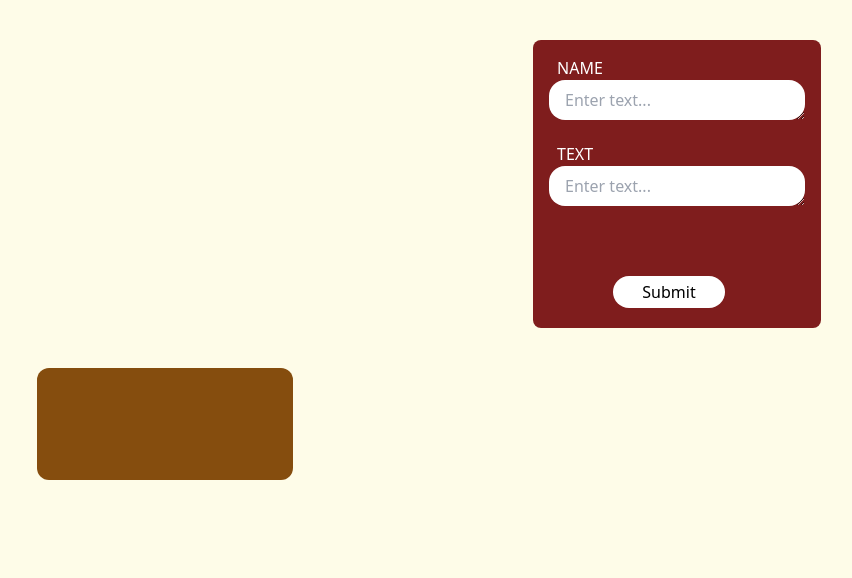
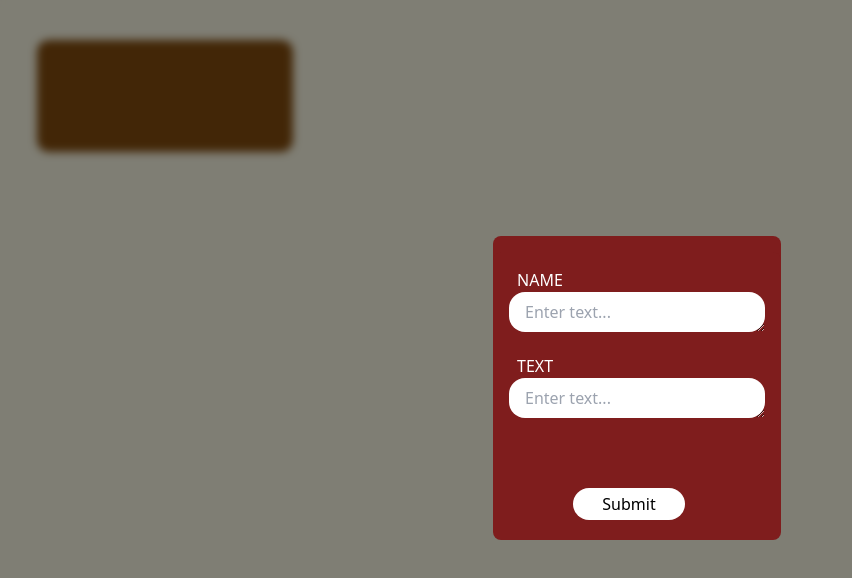
Before and after one commit to syafiqhamidun/react-study-1, a React (Vite) app: page / in a window 1280 px wide. Shown: the top 578 px of the page, without its empty margins (3-855 px from the left). Built offline with nearby package versions, Linux system fonts and the light colour scheme.

Commit message:
Creating Modal For NewPost

```diff
--- a/src/App.jsx
+++ b/src/App.jsx
@@ -4,9 +4,10 @@ import ListCard from "./component/ListCard"
 function App() {
   return (
     <div className="bg-yellow-50 w-auto h-screen">
-      <div className="relative top-10 left-10">
+
+      <main className="relative top-10 left-10">
         <ListCard/>
-      </div>
+      </main>
     </div>
   )
 }
--- /dev/null
+++ b/src/component/Header.jsx
@@ -0,0 +1,8 @@
+
+function Header() {
+  return (
+    <div>Header</div>
+  )
+}
+
+export default Header
--- a/src/component/ListCard.jsx
+++ b/src/component/ListCard.jsx
@@ -1,4 +1,3 @@
-/* eslint-disable no-unused-vars */
 import NewPost from "./NewPost"
 import TextCard from "./textCard"
 import Modal from "./Modal";
@@ -7,8 +6,13 @@ import { useState } from "react"
 
 function ListCard() {
 
+    const [modalIsVisible, setModalIsVisible] = useState(true);
     const [nameHandler, setNameHandler] = useState('');
     const [textHandler, setTextHandler] = useState('');
+
+    function hideModalHandler () {
+        setModalIsVisible(false);
+    }
 
     function changeNameHandler (event) {
         setNameHandler(event.target.value)
@@ -20,7 +24,14 @@ function ListCard() {
 
   return (
     <div>
-        <NewPost onNameChange={changeNameHandler} onTextChange={changeTextHandler}/>
+        {modalIsVisible && (
+            <Modal onClose={hideModalHandler}>
+                <NewPost
+                    onNameChange={changeNameHandler}
+                    onTextChange={changeTextHandler}
+                />
+            </Modal>
+        )}
         <ul className='grid grid-cols-3'>
             <TextCard author={nameHandler} body={textHandler}/>
         </ul>
--- a/src/component/Modal.jsx
+++ b/src/component/Modal.jsx
@@ -1,16 +1,17 @@
 /* eslint-disable react/prop-types */
 
-
-function Modal({children, onClose}) {
-
+function Modal({ children, onClose }) {
   return (
-    <>
-        <div onClick={onClose} />
-        <dialog open>
-            {children}
-        </dialog>
-    </>
-  )
+    <div className="fixed inset-0 flex items-center justify-center bg-black bg-opacity-50 backdrop-blur-sm z-50" onClick={onClose}>
+      <dialog
+        open
+        className="modal-content bg-red-900 h-72 w-72 mx-auto mb-10 py-4 rounded-lg"
+        onClick={(e) => e.stopPropagation()}
+      >
+        {children}
+      </dialog>
+    </div>
+  );
 }
 
-export default Modal
+export default Modal;
```
